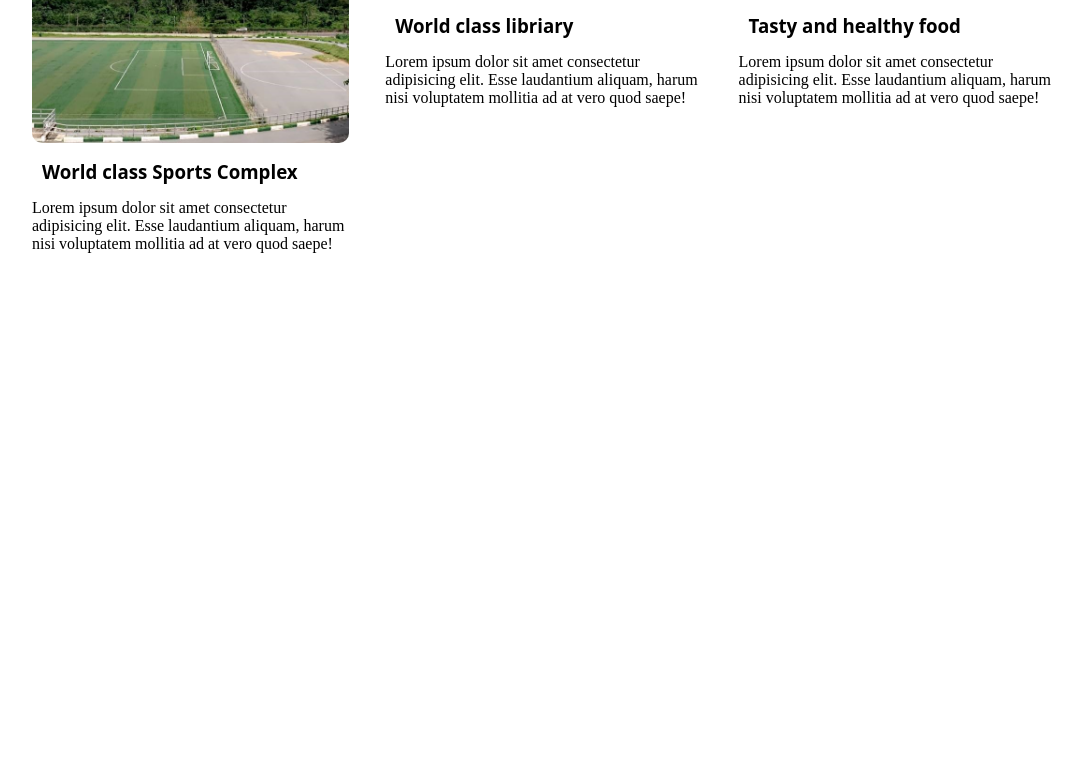
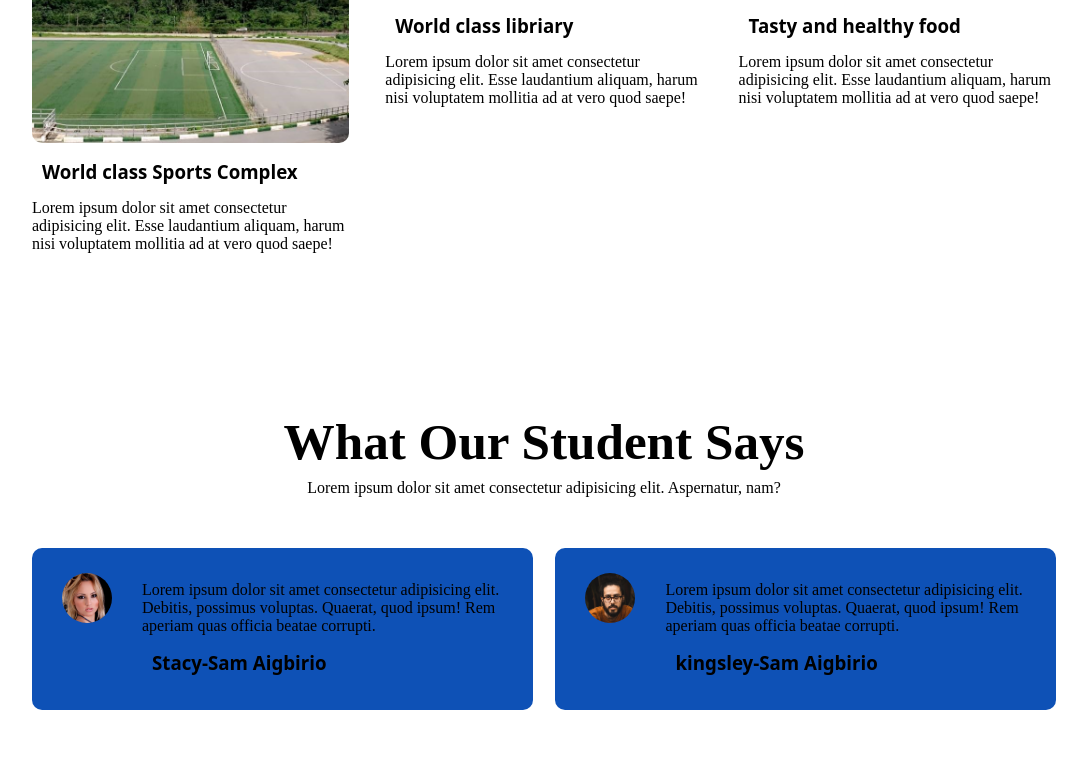
Before and after one commit to TheFirstDon7/Edo-university-final, a plain HTML site: page index.html in a window 1280 px wide. Shown: the part 2478-3239 px from the top of the page, without its empty margins (96-1183 px from the left). Before the commit the page ends 2790 px from the top, so only its background shows below. Drawn offline with Linux system fonts and the light colour scheme.

Commit message:
third commit

```diff
--- a/index.html
+++ b/index.html
@@ -116,6 +116,29 @@
 
     </section>
 
+    <section class="testimonials">
+        <h1>What Our Student Says</h1>
+        <p>Lorem ipsum dolor sit amet consectetur adipisicing elit. Aspernatur, nam?</p>
+
+        <div class="row">
+            <div class="testimonials-column">
+                <img src="images/user1.jpg" alt="">
+                <div>
+                    <p>Lorem ipsum dolor sit amet consectetur adipisicing elit. Debitis, possimus voluptas. Quaerat, quod ipsum! Rem aperiam quas officia beatae corrupti.</p>
+                    <h3>Stacy-Sam Aigbirio</h3>
+                </div>
+            </div>
+            <div class="testimonials-column">
+                <img src="images/user2.jpg" alt="">
+                <div>
+                    <p>Lorem ipsum dolor sit amet consectetur adipisicing elit. Debitis, possimus voluptas. Quaerat, quod ipsum! Rem aperiam quas officia beatae corrupti.</p>
+                    <h3>kingsley-Sam Aigbirio</h3>
+                </div>
+            </div>
+        </div>
+
+    </section>
+
 
 </body>
 </html>
--- a/style.css
+++ b/style.css
@@ -329,3 +329,54 @@ nav img {
     margin-bottom: 15px;
     text-align: left;
 }
+
+
+.testimonials {
+    width: 80%;
+    margin: auto;
+    padding-top: 100px;
+    text-align: center;
+}
+
+.testimonials h1 {
+    color: black;
+    font-weight: 900;
+    font-size: 3.2rem;
+}
+
+.testimonials-column {
+    flex-basis: 44%;
+    border-radius: 10px;
+    margin-bottom: 5%;
+    text-align: left;
+    background: #0e51b6;
+    padding: 25px;
+    cursor: pointer;
+    display: flex;
+
+}
+
+.testimonials-column img {
+    width: 50px;
+    height: 50px;
+    margin-left: 5px;
+    margin-right: 30px;
+    border-radius: 50%;
+
+}
+
+.testimonials-column p {
+    padding: 0;
+}
+
+.testimonials-column h3 {
+    margin-top: 15px;
+    text-align: left;
+}
+
+@media(max-width:700px) {
+    .testimonials-column img {
+        margin-left: 0px;
+        margin-right: 15px;
+    }
+}
```
